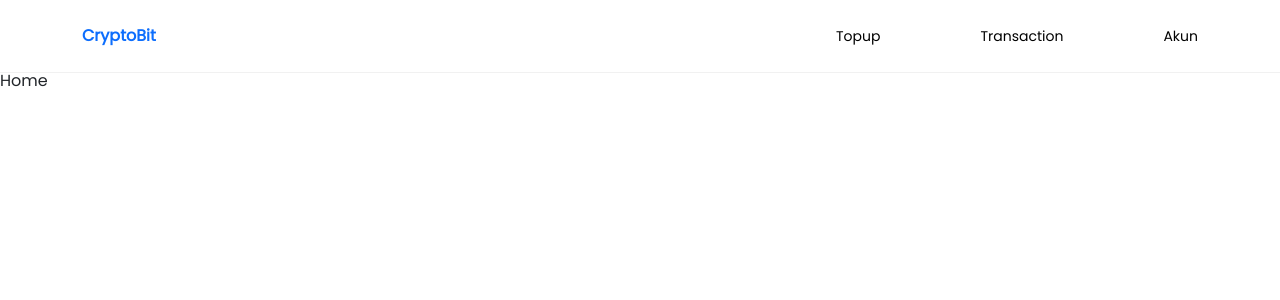
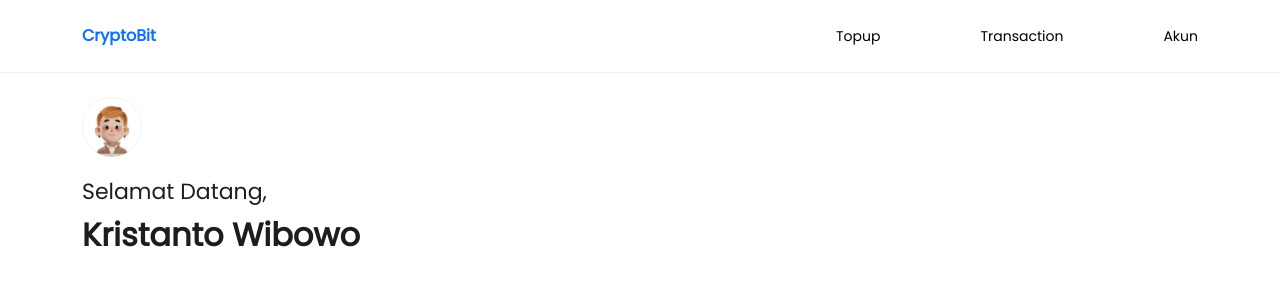
Before and after one commit to triwibow/SIMS-PPOB-TRI_WIBOWO, a React (Create React App) app: page / in a window 1280 px wide. Shown: the top 300 px of the page. Built offline with nearby package versions, Linux system fonts and the light colour scheme.

Commit message:
- dashboard

```diff
--- a/src/App.js
+++ b/src/App.js
@@ -2,17 +2,17 @@ import 'bootstrap/dist/css/bootstrap.min.css'
 import './assets/styles/main.css'
 import logo from './logo.svg';
 import './App.css';
-import Home from './pages/home/index';
 import Navbar from './component/navbar/Navbar';
 import Login from './pages/login/index'
 import Register from './container/register/Register';
+import Dashboard from './pages/dashboard/index';
 
 
 function App() {
   return (
     <main>
       <Navbar />
-      <Home />
+      <Dashboard />
       {/* <Login /> */}
       {/* <Register /> */}
     </main>
--- a/src/assets/styles/component/typography.css
+++ b/src/assets/styles/component/typography.css
@@ -1,13 +1,55 @@
 .text-app-primary {
   color: #383838;
-  font-size: 14px;
+  font-size: var(--text-md);
+}
+
+.text-app-dark {
+  color:#1d1d1d;
+  font-size: var(--text-md);
 }
 
 .text-app-danger {
   color: #ff0000;
-  font-size: 14px;
+  font-size: var(--text-md);
 }
 
 .text-app-sm {
-  font-size: 12px;
+  font-size: var(--text-sm);
 }
+
+.text-app-md {
+  font-size: var(--text-md);
+}
+
+.text-app-lg {
+  font-size: var(--text-lg);
+}
+
+.text-app-xl {
+  font-size: var(--text-xl);
+}
+
+
+.text-head-extra {
+  font-size: var(--text-xxxxxxl);
+}
+
+.text-head-1 {
+  font-size: var(--text-xxxxxl);
+}
+
+.text-head-2 {
+  font-size: var(--text-xxxxl);
+}
+
+.text-head-3 {
+  font-size: var(--text-xxxl);
+}
+
+.text-head-4 {
+  font-size: var(--text-xxl);
+}
+
+.text-head-5 {
+  font-size: var(--text-xl);
+}
--- a/src/assets/styles/globals.css
+++ b/src/assets/styles/globals.css
@@ -22,3 +22,18 @@ html, body {
   height: 100%;
   object-fit: cover;
 }
+
+
+
+.profile-photo-sm {
+  width: 60px;
+  height: 60px;
+  border-radius: 50%;
+}
+
+.profile-photo-sm img {
+  width: 100%;
+  height: 100%;
+  border-radius: 50%;
+  object-fit: cover;
+}
--- a/src/assets/styles/main.css
+++ b/src/assets/styles/main.css
@@ -1,4 +1,5 @@
 @import 'reset.css';
+@import 'variable.css';
 @import 'globals.css';
 
 
--- /dev/null
+++ b/src/assets/styles/variable.css
@@ -0,0 +1,13 @@
+:root {
+  /* text size */
+  --text-xxxxxxl: 3.75rem;
+  --text-xxxxxl:2.625rem;
+  --text-xxxxl: 2rem;
+  --text-xxxl:1.5rem;
+  --text-xxl:1.375rem;
+  --text-xl:1.25rem;
+  --text-lg:1rem;
+  --text-md:0.875rem;
+  --text-sm:0.75rem;
+  --text-xs:0.625rem;
+}
--- /dev/null
+++ b/src/container/dashboard/Dashboard.jsx
@@ -0,0 +1,21 @@
+import React from 'react'
+import PhotoProfile from './component/PhotoProfile'
+
+const Dashboard = () => {
+  return(
+    <div className='container mt-4'>
+      <div className='row'>
+        <div className='col-md-4'>
+          <PhotoProfile />
+          <p className='mb-3 text-app-dark text-head-4'>Selamat Datang,</p>
+          <h1 className='text-app-dark text-head-2 fw-bold'>Kristanto Wibowo</h1>
+        </div>
+        <div className='col-md-8'>
+
+        </div>
+      </div>
+    </div>
+  )
+}
+
+export default Dashboard
--- /dev/null
+++ b/src/container/dashboard/component/PhotoProfile.jsx
@@ -0,0 +1,12 @@
+const PhotoProfile = () => {
+  return (
+    <div className="profile-photo-sm mb-4">
+      <img
+        src={require('../../../assets/images/profile-photo.png')}
+        alt="photo profile"
+      />
+    </div>
+  )
+}
+
+export default PhotoProfile
--- a/src/container/home/Home.jsx
+++ /dev/null
@@ -1,9 +0,0 @@
-import React from 'react'
-
-const Home = () => {
-  return(
-    <h1>Home</h1>
-  )
-}
-
-export default Home
--- /dev/null
+++ b/src/pages/dashboard/index.jsx
@@ -0,0 +1,9 @@
+import Dashboard from "../../container/dashboard/Dashboard"
+
+const Index = () => {
+  return (
+    <Dashboard />
+  )
+}
+
+export default Index
--- a/src/pages/home/index.jsx
+++ /dev/null
@@ -1,9 +0,0 @@
-import Home from "../../container/home/Home"
-
-const Index = () => {
-  return (
-    <Home />
-  )
-}
-
-export default Index
```
Also changed, not shown: src/assets/images/profile-photo.png (added).
